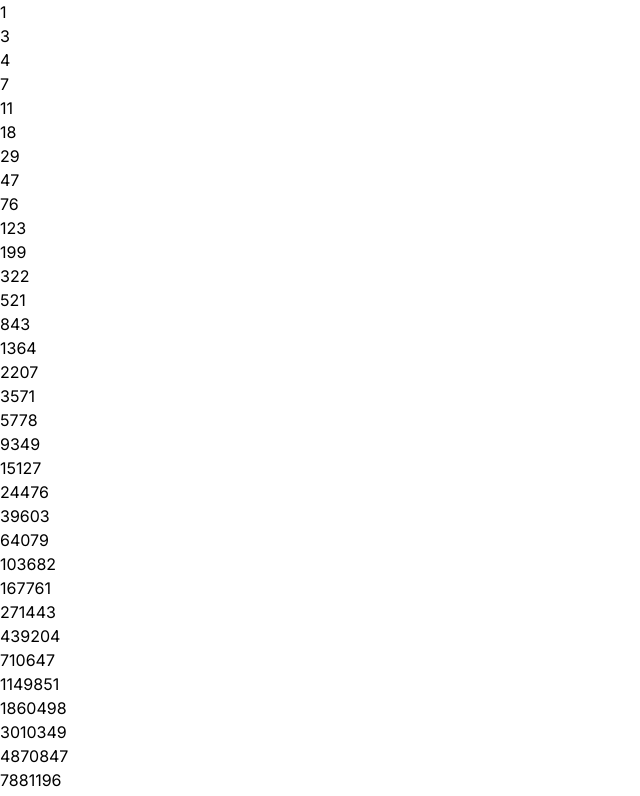
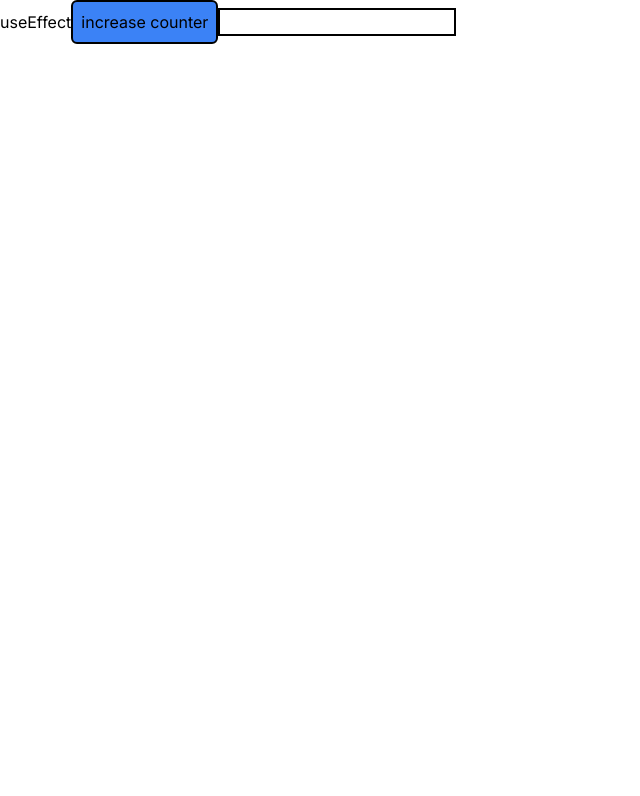
Before and after one commit to leeya018/practice, a Next.js app: page / in a window 1280 px wide. Shown: the top 796 px of the page, without its empty margins (0-640 px from the left). Built offline with nearby package versions, Linux system fonts and the light colour scheme.

Commit message:
useEffcet explained

```diff
--- a/src/app/page.tsx
+++ b/src/app/page.tsx
@@ -1,12 +1,44 @@
-"use cilent";
-import React from "react";
-import Fibonacci from "@/components/Fibonacci";
+"use client";
+import React, { useState, useEffect } from "react";
 
-// 1 2 3 5 8
 export default function page() {
+  const [count, setCount] = useState(0);
+  const [name, setName] = useState("");
+  // useEffect(() => {
+  //   // fect function
+  //   const getData = async () => {
+  //     const res = await fetch("https://jsonplaceholder.typicode.com/todos/1");
+  //     const data = await res.json();
+  //     console.log(data);
+  //     return data;
+  //   };
+  //   getData();
+  // }, []);
+
+  // useEffect(() => {
+  //   const resizeFunc = () => console.log(window.innerWidth);
+  //   window.addEventListener("resize", resizeFunc);
+
+  //   return () => {
+  //     window.removeEventListener("resize", resizeFunc);
+  //   };
+  // }, []);
+
+  useEffect(() => {
+    console.log({ name, count });
+  }, [count, name]);
+
+  // console.log("component");
   return (
     <div>
-      <Fibonacci num1={1} num2={3} />
+      useEffect
+      <button onClick={() => setCount(count + 1)}>increase counter</button>
+      <input
+        className="border-2 border-black"
+        type="text"
+        value={name}
+        onChange={(e) => setName(e.target.value)}
+      />
     </div>
   );
 }
--- a/src/components/Fibonacci.jsx
+++ /dev/null
@@ -1,30 +0,0 @@
-import React, { useMemo } from "react";
-
-export default function Fibonacci({ num1, num2 }) {
-  const n = 1000;
-  const generateFib = (num1, num2) => {
-    let arr = [num1, num2];
-    let i = 2;
-    while (i < n) {
-      const res = arr[i - 2] + arr[i - 1];
-      arr.push(res);
-
-      i++;
-    }
-    return arr;
-  };
-
-  const fibMemoArr = useMemo(() => {
-    return generateFib(num1, num2);
-  }, [num1, num2]);
-
-  return (
-    <div>
-      <ul>
-        {fibMemoArr.map((item, key) => (
-          <li key={key}>{item}</li>
-        ))}
-      </ul>
-    </div>
-  );
-}
```
